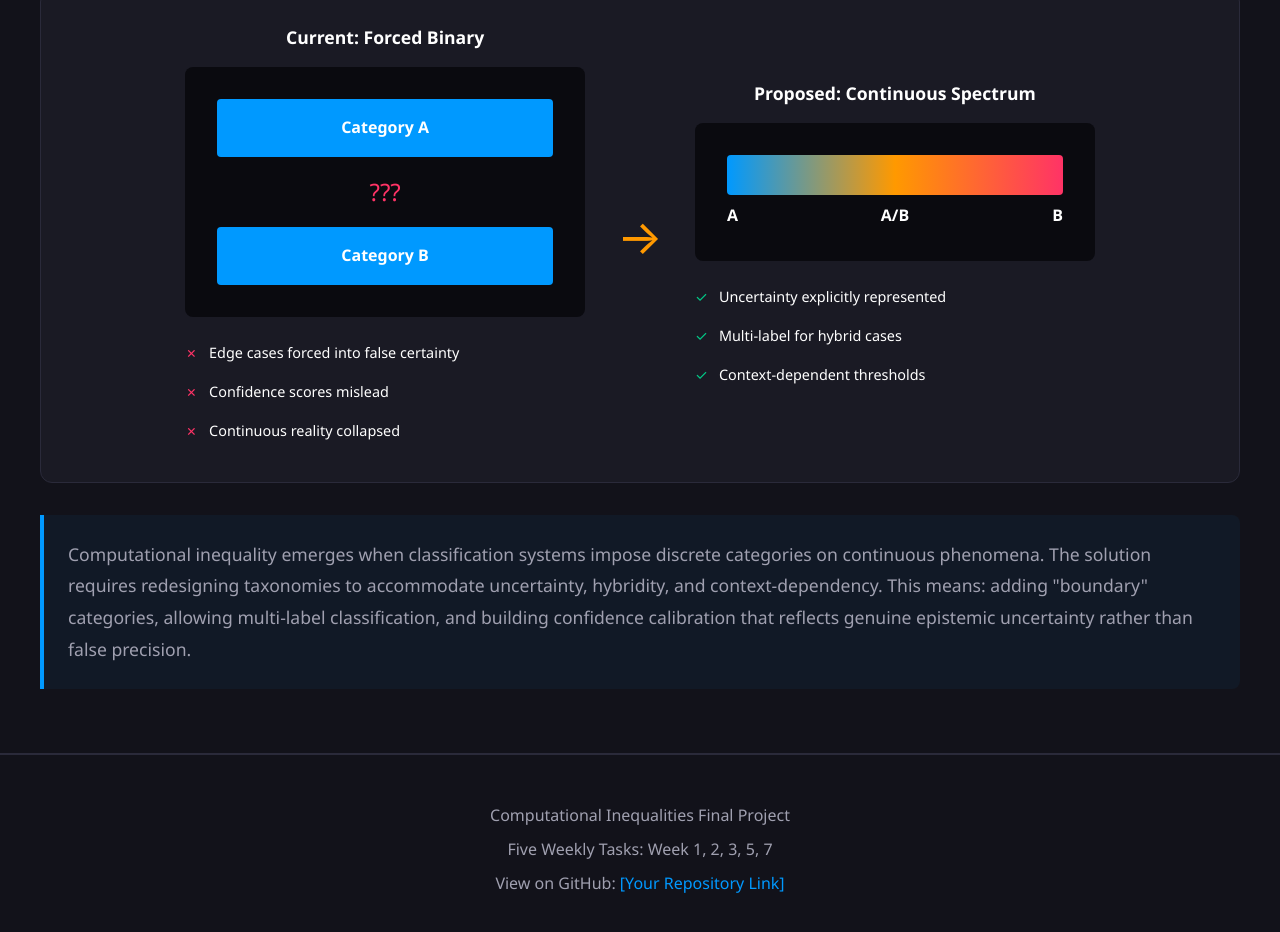
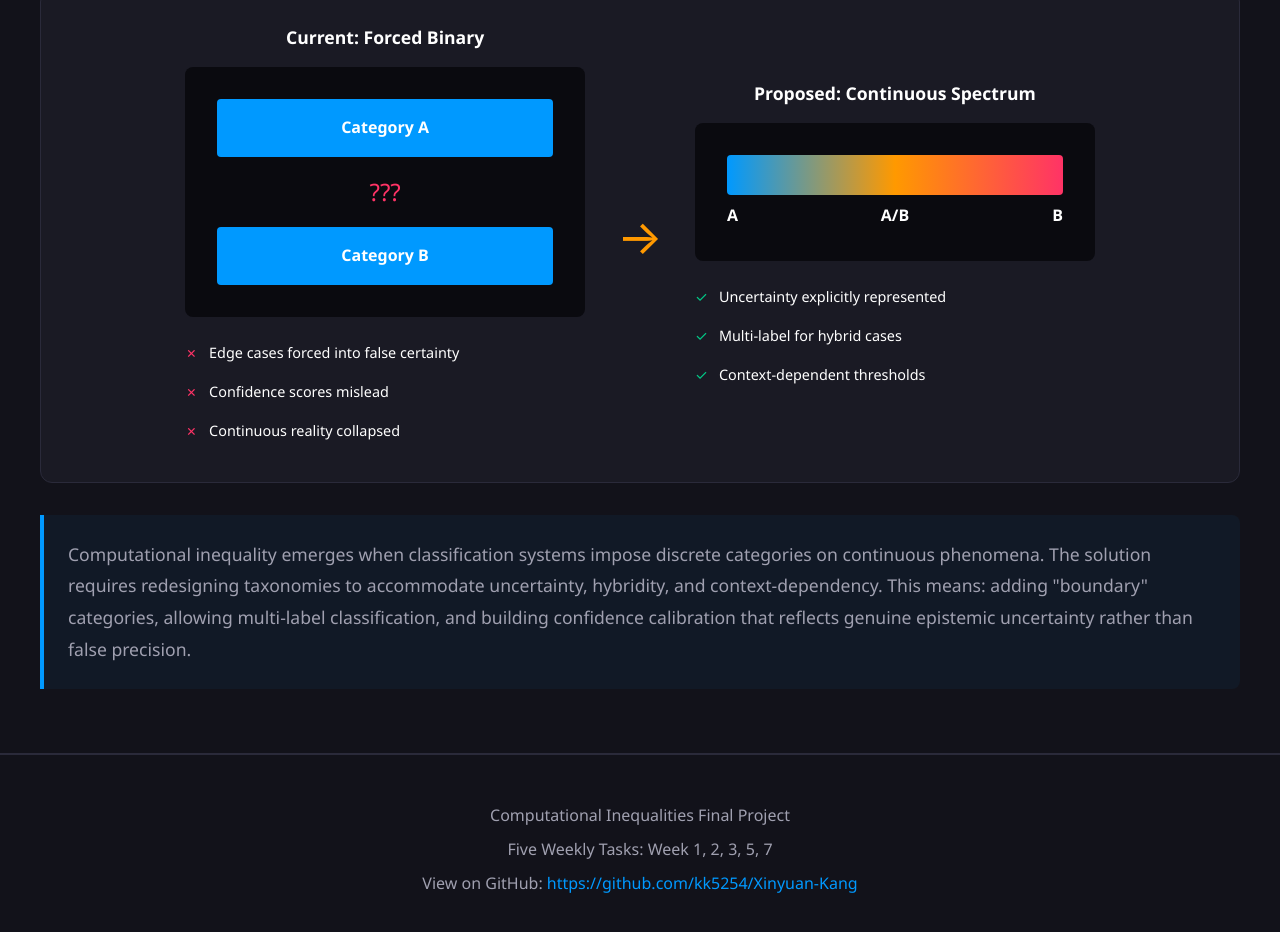
Before and after one commit to kk5254/Xinyuan-Kang, a plain HTML site: page index.html in a window 1280 px wide. Shown: the part 4714-5646 px from the top of the page. Drawn offline with Linux system fonts and the light colour scheme.

Commit message:
Update link

```diff
--- a/index.html
+++ b/index.html
@@ -242,7 +242,7 @@
         <div class="footer-content">
             <p>Computational Inequalities Final Project</p>
             <p>Five Weekly Tasks: Week 1, 2, 3, 5, 7</p>
-            <p class="github-link">View on GitHub: <a href="#" target="_blank">[Your Repository Link]</a></p>
+            <p class="github-link">View on GitHub: <a href="https://github.com/kk5254/Xinyuan-Kang" target="_blank">https://github.com/kk5254/Xinyuan-Kang</a></p>
         </div>
     </footer>
 
```
